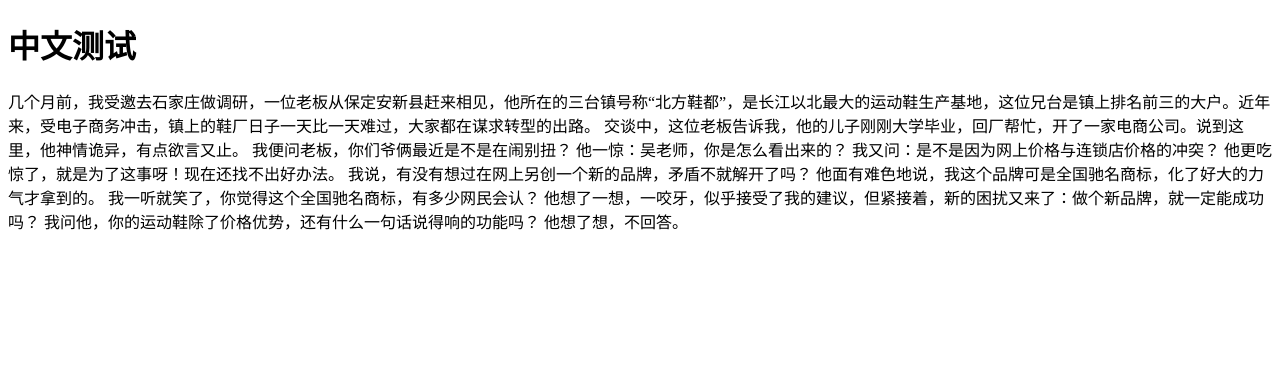
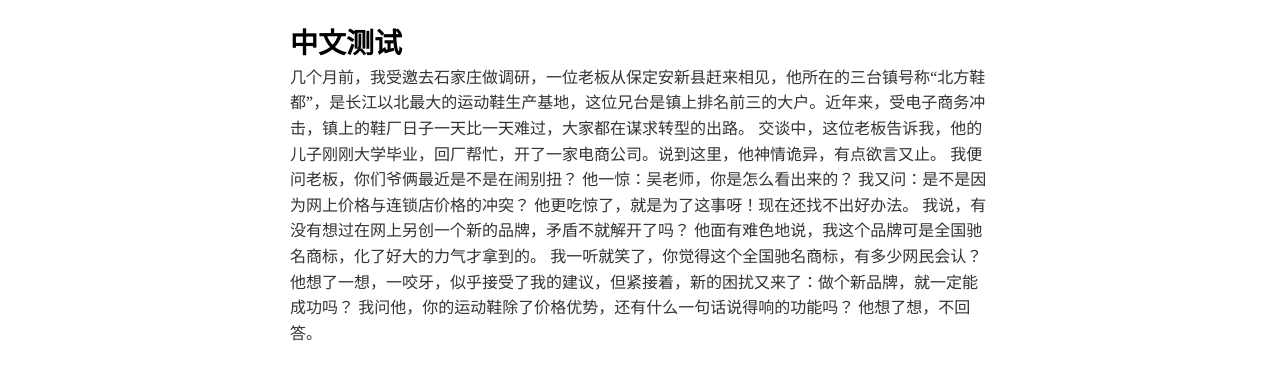
Before and after one commit to Qing-Shuang/Bird, a Jekyll site: the page built from _posts/2014-08-25-a.html, in a window 1280 px wide. Shown: the top 380 px of the page. Built offline with Jekyll 4.4.1, drawn with Linux system fonts in a browser that asks for light colours.

Commit message:
Update default.html

```diff
--- a/_layouts/default.html
+++ b/_layouts/default.html
@@ -2,7 +2,7 @@
 <html xmlns="http://www.w3.org/1999/xhtml">
  	<head>
  		<meta http-equiv="content-type" content="text/html; charset=utf-8" />
-		<link rel="stylesheet" href="{{ site.baseurl }}/css/markdownpad-github.css" type="text/css" />
+		<link rel="stylesheet" href="http://qing-shuang.github.io/Bird/css/markdownpad-github.css" type="text/css" />
     </head>
 
     <body>
```
